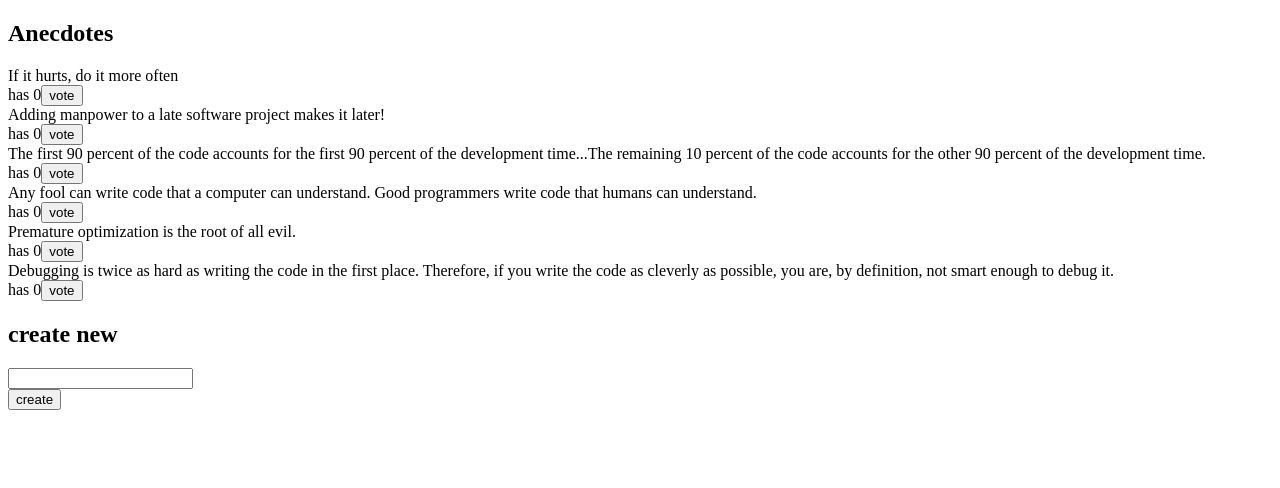
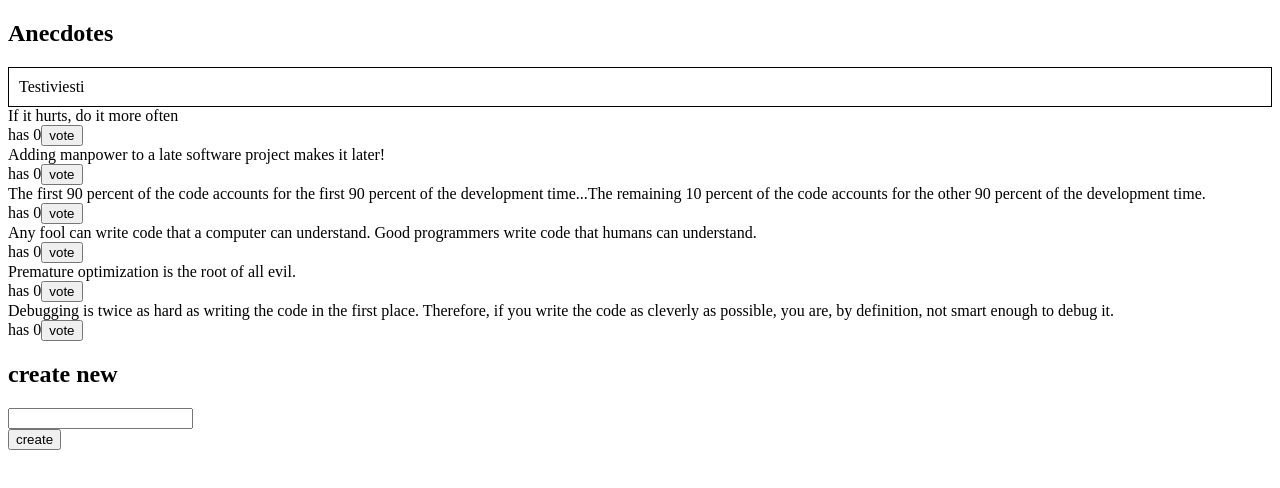
Before and after one commit to TeeRage/fullstack-hy2020, a React (Create React App) app in the folder osa6/redux-anecdotes/: page / in a window 1280 px wide. Shown: the top 488 px of the page. Built offline with nearby package versions, Linux system fonts and the light colour scheme.

Commit message:
6.10 anekdootit, step8

```diff
--- a/osa6/redux-anecdotes/src/App.js
+++ b/osa6/redux-anecdotes/src/App.js
@@ -1,11 +1,13 @@
 import React from 'react'
 import AnecdoteList from './components/AnecdoteList'
 import AnecdoteForm from './components/AnecdoteForm'
+import Notification from './components/Notification'
 
 const App = () => {
   return (
     <div>
       <h2>Anecdotes</h2>
+      <Notification/>
       <AnecdoteList/>
       <AnecdoteForm/>
     </div>
--- a/osa6/redux-anecdotes/src/components/AnecdoteList.js
+++ b/osa6/redux-anecdotes/src/components/AnecdoteList.js
@@ -8,7 +8,7 @@ import { voteAnecdote } from '../reducers/anecdoteReducer'
 const AnecdoteList = () => {
 
   const dispatch = useDispatch()
-  const anecdotes = useSelector(state => state)
+  const anecdotes = useSelector(state => state.anecdotes)
 
   //Anekdootin äänestäminen
   const vote = (id) => {dispatch(voteAnecdote(id))}
--- a/osa6/redux-anecdotes/src/components/Notification.js
+++ b/osa6/redux-anecdotes/src/components/Notification.js
@@ -1,14 +1,17 @@
 /**
- * Sovelluksen antamien tiedotteiden näyttäminen käyttäjälle.
-  * Tyhjennetåään ilmoitus, kun null, muutoin annetaan typen mukaan joko success tai error -ilmoitus
+* Sovelluksen antamien tiedotteiden näyttäminen käyttäjälle.
+* Renderöi redux-storeen talletetun viestin.
 */
 import React from 'react'
+import { useSelector, useDispatch } from 'react-redux'
+import { notify } from '../reducers/notificationReducer'
 
-const Notification = ({ notification }) => {
+const Notification = () => {
 
-  if (notification === null) {
-    return null
-  }
+  const dispatch = useDispatch()
+  const notification = useSelector(state => state.notifications)
+  const notifyWithMessage = (message) => {dispatch(notify(message))}
+  //{notifyWithMessage('TESTIVIESTI')}
 
   const style = {
     border: 'solid',
@@ -17,8 +20,8 @@ const Notification = ({ notification }) => {
   }
 
   return (
-    <div className={notification.type} id='notificationDiv' style={style}>
-      {notification.message}
+    <div id='notificationDiv' style={style}>
+      {notification}
     </div>
   )
 }
--- a/osa6/redux-anecdotes/src/reducers/anecdoteReducer.js
+++ b/osa6/redux-anecdotes/src/reducers/anecdoteReducer.js
@@ -43,7 +43,7 @@ export const voteAnecdote = (id) => {
 }
 
 //Reducer
-const reducer = (state = initialState, action) => {
+const anecdoteReducer = (state = initialState, action) => {
 
   //console.log('state now: ', state)
   console.log('action', action)
@@ -73,4 +73,4 @@ const reducer = (state = initialState, action) => {
   }
 }
 
-export default reducer
+export default anecdoteReducer
--- /dev/null
+++ b/osa6/redux-anecdotes/src/reducers/notificationReducer.js
@@ -0,0 +1,22 @@
+export const notify = (message) => {
+  return {
+    type: 'NOTIFY',
+    data: { message }
+  }
+}
+
+const notificationReducer = (state = 'Testiviesti', action) => {
+
+  console.log('action', action)
+
+  switch (action.type) {
+
+    case 'NOTIFY':
+      return action.data.message
+
+    default:
+      return state
+  }
+}
+
+export default notificationReducer
--- a/osa6/redux-anecdotes/src/store.js
+++ b/osa6/redux-anecdotes/src/store.js
@@ -1,6 +1,13 @@
-import { createStore} from 'redux'
-import reducer from './reducers/anecdoteReducer'
+import { createStore, combineReducers} from 'redux'
 import { composeWithDevTools } from 'redux-devtools-extension'
+
+import anecdoteReducer from './reducers/anecdoteReducer'
+import notificationReducer from './reducers/notificationReducer'
+
+const reducer = combineReducers({
+    anecdotes: anecdoteReducer,
+    notifications: notificationReducer,
+})
 
 const store = createStore(
     reducer,
```
Also changed, not shown: 1 other file (tests, documents, lock files or other folders).
